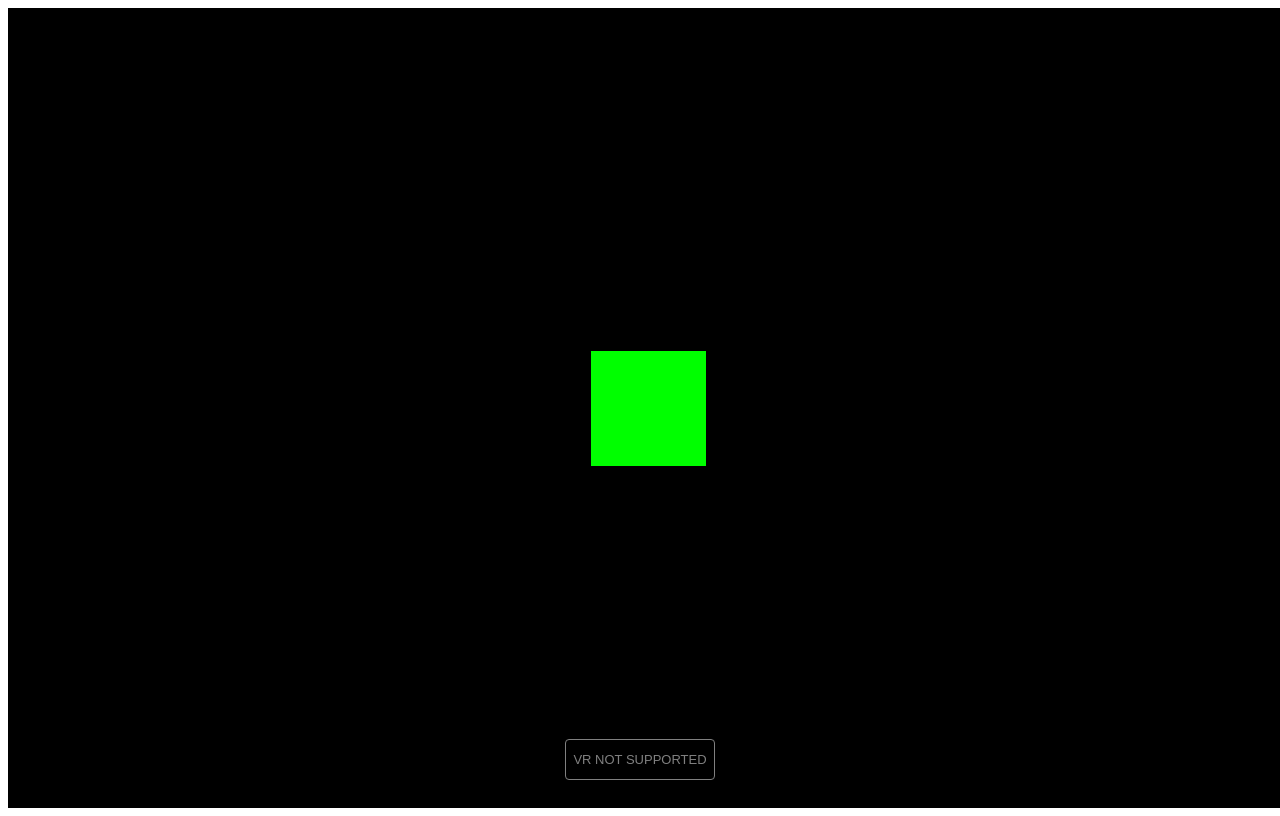
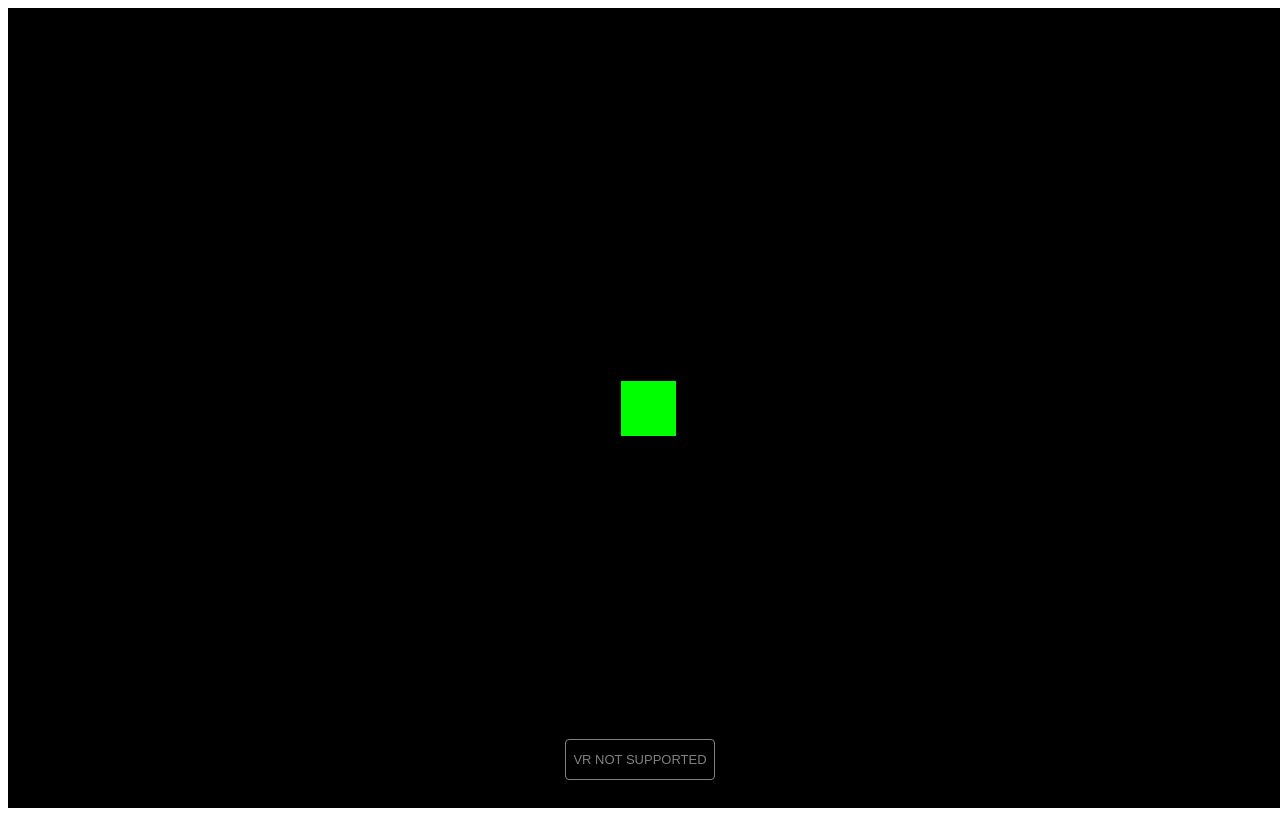
Before and after one commit to tatsuya-yano-yui/my_testroom, a plain HTML site: page index.html in a window 1280 px wide. Drawn offline with nearby package versions, Linux system fonts and the light colour scheme.

Commit message:
Update index.html

```diff
--- a/index.html
+++ b/index.html
@@ -25,7 +25,7 @@
     const cube = new THREE.Mesh(geometry, material);
     scene.add(cube);
 
-    camera.position.z = 5;
+    camera.position.z = 10;
 
     function animate() {
       cube.rotation.x += 0.01;
```
